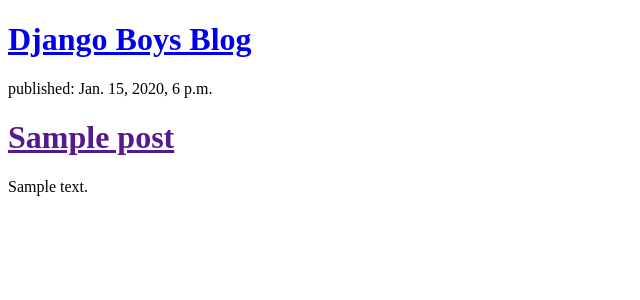
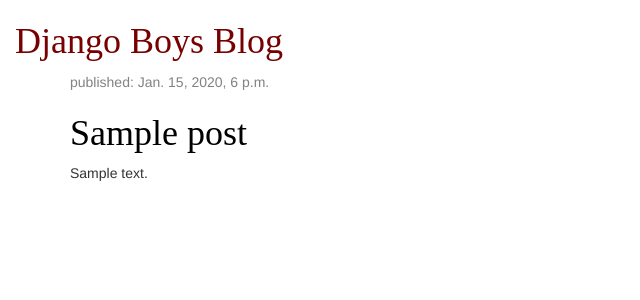
Before and after one commit to arcornior/my-first-blog, a Django app: template templates/blog/post_list.html in a window 1280 px wide. Shown: the top 300 px of the page, without its empty margins (0-640 px from the left). Run offline with Django 3.2, Linux system fonts and the light colour scheme; the template is opened without the code that fills it: values that come from a table or form of the project are taken from there, others are empty; tables that the repository leaves empty hold one stand-in row (values such as "Sample post"); some libraries are stand-ins or nearby versions.

Commit message:
Modified templates to display posts from database

```diff
--- /dev/null
+++ b/blog/static/css/blog.css
@@ -0,0 +1,55 @@
+h1 a {
+    color: #770000;
+    font-family: 'Chicken';
+}
+
+body {
+    padding-left: 15px;
+}
+
+.page-header {
+    background-color: #ff9400;
+    margin-top: 0;
+    padding: 20px 20px 20px 40px;
+}
+
+.page-header h1, .page-header h1 a, .page-header h1 a:visited, .page-header h1 a:active {
+    color: #ffffff;
+    font-size: 36pt;
+    text-decoration: none;
+}
+
+.content {
+    margin-left: 40px;
+}
+
+h1, h2, h3, h4 {
+    font-family: 'Lobster', cursive;
+}
+
+.date {
+    color: #828282;
+}
+
+.save {
+    float: right;
+}
+
+.post-form textarea, .post-form input {
+    width: 100%;
+}
+
+.top-menu, .top-menu:hover, .top-menu:visited {
+    color: #ffffff;
+    float: right;
+    font-size: 26pt;
+    margin-right: 20px;
+}
+
+.post {
+    margin-bottom: 70px;
+}
+
+.post h1 a, .post h1 a:visited {
+    color: #000000;
+}
--- a/templates/blog/post_list.html
+++ b/templates/blog/post_list.html
@@ -1,17 +1,32 @@
 {% load staticfiles%}
 <!DOCTYPE html>
 <html lang="en">
+<head>
+        <title>Django Boys blog</title>
+        <link rel="stylesheet" href="//maxcdn.bootstrapcdn.com/bootstrap/3.2.0/css/bootstrap.min.css">
+        <link rel="stylesheet" href="//maxcdn.bootstrapcdn.com/bootstrap/3.2.0/css/bootstrap-theme.min.css">
+        <link rel="stylesheet" href="{% static 'css/blog.css' %}">
+        <link href="//fonts.googleapis.com/css?family=Lobster&subset=latin,latin-ext" rel="stylesheet" type="text/css">
+</head>
 <body>
-<div>
+<div class=""page-header">
     <h1><a href="/">Django Boys Blog</a></h1>
 </div>
 
-{% for post in posts %}
-    <div>
-        <p>published: {{ post.published_date}}</p>
-        <h1><a href="">{{ post.title}}</a></h1>
-        <p>{{ post.text|linebreaksbr}}</p>
+<div class="content container">
+    <div class="row">
+        <div class="col-md-8">
+            {% for post in posts %}
+                <div class="post">
+                    <div class="date">
+                        <p>published: {{ post.published_date }}</p>
+                    </div>
+                    <h1><a href="">{{ post.title }}</a></h1>
+                    <p>{{ post.text|linebreaksbr }}</p>
+                </div>
+            {% endfor %}
+        </div>
     </div>
-{% endfor%}
+</div>
 </body>
 </html>
```
Also changed, not shown: 1 other file.
